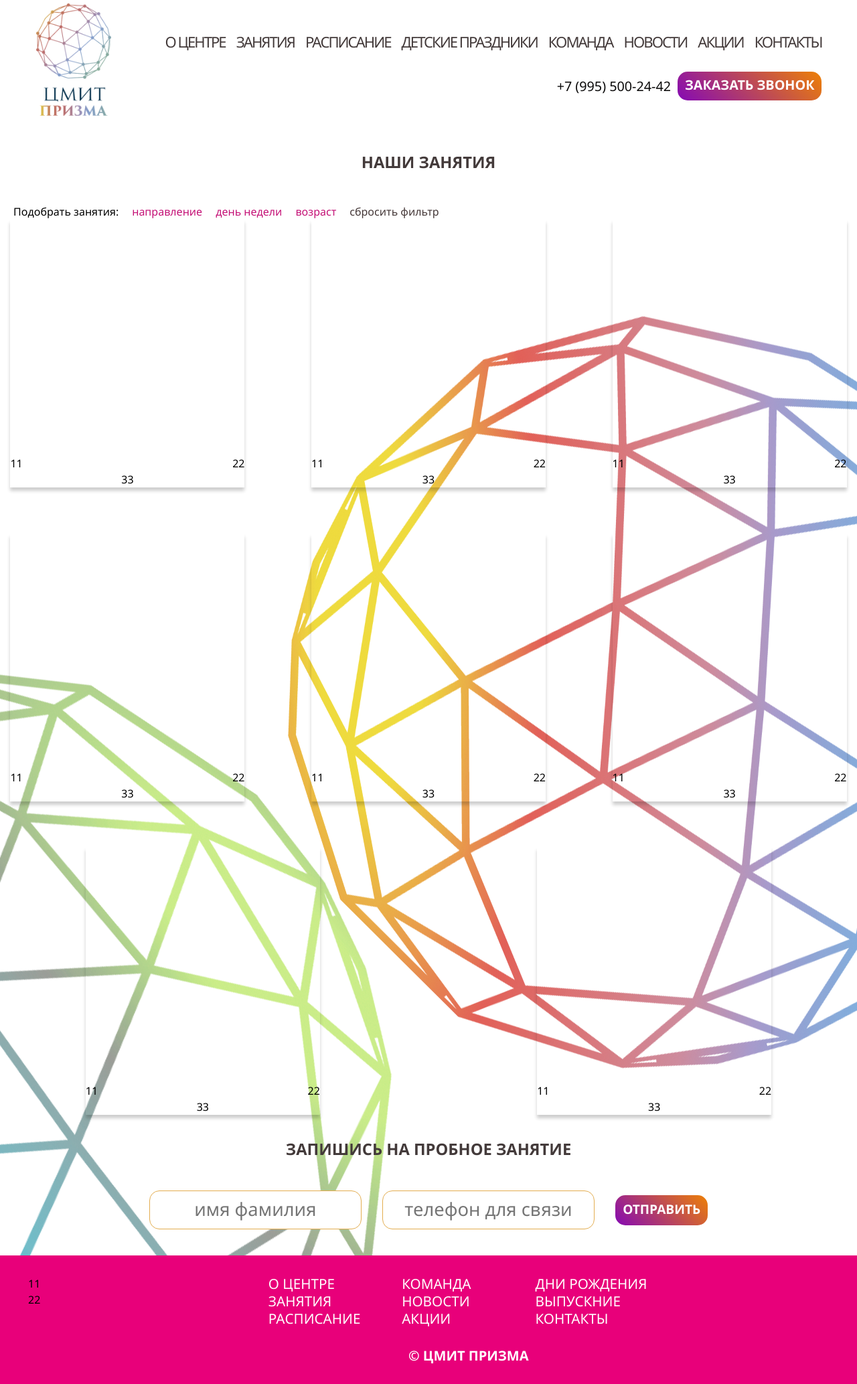
After one commit to Mart-V-V/prisma, a PHP site: page /page.html in a window 1280 px wide. The commit adds this page. Shown: the whole page at 67% size. Run offline with PHP 8.4, Linux system fonts and the light colour scheme.

Commit message:
add page.html

```diff
--- a/html/css/style.scss
+++ b/html/css/style.scss
@@ -9,8 +9,10 @@ body {
 }
 
 .full-page {
+    width: 100%;
     background: url(../img/bg-center.png) right center no-repeat;
 }
+
 .full-page_2 {
     background: url(../img/bg-footer.png) left bottom no-repeat;
 }
@@ -47,7 +49,6 @@ body {
             flex-direction: row;
             justify-content: flex-end;
             gap: calc(10px + (20 - 10) * ((100vw - 320px) / (1900 - 320)));
-            // margin-right: calc(10px + (80 - 10) * ((100vw - 320px) / (1900 - 320)));
             li {
                 a {
                     font-size: calc(10px + (30 - 10) * ((100vw - 320px) / (1900 - 320)));
@@ -115,7 +116,11 @@ body {
             }
         }
     }
+    &.pages {
+        position: relative;
+    }
 }
+
 .btn_grad {
     color: #fff !important;
     font-size: calc(10px + (25 - 10) * ((100vw - 320px) / (1900 - 320)));
@@ -125,9 +130,11 @@ body {
     text-transform: uppercase;
     background: linear-gradient(45deg, #850ab4, #ed8006);
 }
+
 .mobile-burger {
     display: none;
 }
+
 .slider {
     .reviews {
         max-width: 100%;
@@ -164,6 +171,7 @@ body {
         text-align: center;
     }
 }
+
 .block_art {
     padding: 39px;
     .reviews {
@@ -201,6 +209,7 @@ body {
         }
     }
 }
+
 .block_grid {
     width: 100%;
     padding: 39px;
@@ -297,6 +306,7 @@ body {
     }
 
 }
+
 .news {
     width: 100%;
     padding: 39px;
@@ -344,6 +354,7 @@ body {
     }
 
 }
+
 .page {
     &.reviews {
         display: flex;
@@ -389,6 +400,7 @@ body {
         }
     }
 }
+
 .maps {
     width: 100%;
     display: flex;
@@ -468,6 +480,7 @@ body {
     }
 
 }
+
 .footer {
     width: 100%;
     display: flex;
@@ -503,6 +516,7 @@ body {
         text-transform: uppercase;
     }
 }
+
 .mobile {
     display: none;
     width: 100vw;
@@ -516,6 +530,64 @@ body {
     background: #fff;
 }
 
+.less_title-page {
+    display: flex;
+    flex-direction: row;
+    justify-content: center;
+    margin: 50px 0;
+    font-size: calc(14px + 16*(100vw - 320px)/1580);
+    font-weight: 700;
+    color: #433a3a;
+    text-transform: uppercase;
+}
+.less_filter {
+    display: flex;
+    flex-direction: row;
+    justify-content: flex-start;
+    gap: 20px;
+    margin-left: calc(14px + (24 - 14) * ((100vw - 320px) / (1900 - 320)));
+    span {
+
+    }
+    a {
+        color: #c41176;
+        &:last-child {
+            color: #443737;
+        }
+    }
+}
+.less {
+    &_items {
+        display: flex;
+        flex-direction: row;
+        flex-wrap: wrap;
+        justify-content: space-around;
+        gap: calc(20px + (100 - 20) * ((100vw - 320px) / (1900 - 320)));
+    }
+    &_item {
+        width: 350px;
+        height: 400px;
+        display: flex;
+        flex-direction: column;
+        justify-content: flex-end;
+        box-shadow: 0 5px 5px rgba($color: #000, $alpha: .2);
+    }
+    &-desc {
+        display: flex;
+        flex-direction: row;
+        justify-content: space-between;
+        &_name {
+            display: flex;
+            justify-content: center;
+        }
+    }
+    &-left {
+
+    }
+    &-right {
+
+    }
+}
 
 @media screen and (max-width: 1080px) {
     .header {
@@ -622,49 +694,6 @@ body {
             }
         }
     }
-    .menu-burger__header {
-        // position: absolute;
-        // width: 40px;
-        // height: 35px;
-        display: block;
-        // margin-top: -40px;
-        // right: 20px;
-        // cursor: pointer;
-    }
-    // .menu-burger__header span, .menu-burger__header:after, .menu-burger__header:before{
-    //     height: 3px;
-    //     width: 100%;
-    //     position: absolute;
-    //     background: #515758;
-    //     margin: 0 auto;
-    //     transition: 0.5s;
-    // }
-    // .menu-burger__header span{
-    //     top: 16px;
-    // }
-    // .menu-burger__header:after, .menu-burger__header:before{
-    //     content: '';
-    // }
-    // .menu-burger__header:after{
-    //     bottom: 5px;
-    // }
-    // .menu-burger__header:before{
-    //     top: 5px;
-    // }
-    // .menu-burger__header.open-menu span {
-    //     opacity:0;
-    //     transition: 0.5s;
-    // }
-    // .menu-burger__header.open-menu:before {
-    //     transform: rotate(38deg);
-    //     top: 16px;
-    //     transition: 0.4s;
-    // }
-    // .menu-burger__header.open-menu:after {
-    //     transform: rotate(-38deg);
-    //     bottom: 16px;
-    //     transition: 0.4s;
-    // }
     .block_art .reviews .reviews-items {
         width: 95vw;
     }
--- a/html/index.html
+++ b/html/index.html
@@ -46,9 +46,6 @@
         <div class="header_left"><a href="/"><img src="img/logo_1.png"></a></div>
         <div class="header_right">
             <div class="header_menu-top">
-                <!-- <div class="menu-burger__header">
-                    <span></span>
-                </div> -->
                 <div class="btn_grad mobile-burger"><span></span></div>
                 <ul>
                     <li><a href="">о центре</a></li>
--- a/html/js/script.js
+++ b/html/js/script.js
@@ -1,7 +1,4 @@
 $(document).ready(function() {
-    $('.menu-burger__header').click(function() {
-        $('.mobile').toggleClass('active');
-    });
     $('.mobile-burger').click(function() {
         $('.mobile').toggleClass('active');
     });
--- /dev/null
+++ b/html/page.html
@@ -0,0 +1,202 @@
+<!DOCTYPE html>
+<html lang="en">
+<head>
+    <meta charset="UTF-8">
+    <meta http-equiv="X-UA-Compatible" content="IE=edge">
+    <meta name="viewport" content="width=device-width, initial-scale=1, shrink-to-fit=no">
+    <title>Prisma</title>
+    <link rel='stylesheet' href='css/style.css' type='text/css' media='all' />
+</head>
+<body>
+<div class="full-page">
+<div class="full-page_2">
+    <div class="header pages">
+        <div class="header_left"><a href="/"><img src="img/logo_1.png"></a></div>
+        <div class="header_right">
+            <div class="header_menu-top">
+                <div class="btn_grad mobile-burger"><span></span></div>
+                <ul>
+                    <li><a href="">о центре</a></li>
+                    <li><a href="" class="sub">занятия</a>
+                        <ul class="sub-menu">
+                            <li><a href="">button</a></li>
+                            <li><a href="">button</a></li>
+                            <li><a href="">button button</a></li>
+                            <li><a href="">button</a></li>
+                            <li><a href="">button</a></li>
+                            <li><a href="">button</a></li>
+                            <li><a href="">button</a></li>
+                            <li><a href="">button button</a></li>
+                            <li><a href="">button</a></li>
+                        </ul>
+                    </li>
+                    <li><a href="">расписание</a></li>
+                    <li><a href="" class="sub">детские праздники</a>
+                        <ul class="sub-menu">
+                            <li><a href="">button</a></li>
+                            <li><a href="">button</a></li>
+                            <li><a href="">button button</a></li>
+                            <li><a href="">button</a></li>
+                            <li><a href="">button button</a></li>
+                            <li><a href="">button</a></li>
+                            <li><a href="">button</a></li>
+                            <li><a href="">button</a></li>
+                            <li><a href="">button</a></li>
+                        </ul>
+                    </li>
+                    <li><a href="">команда</a></li>
+                    <li><a href="" class="sub">новости</a>
+                        <ul class="sub-menu">
+                            <li><a href="">button button</a></li>
+                            <li><a href="">button</a></li>
+                            <li><a href="">button</a></li>
+                            <li><a href="">button</a></li>
+                            <li><a href="">button</a></li>
+                            <li><a href="">button</a></li>
+                            <li><a href="">button</a></li>
+                            <li><a href="">button</a></li>
+                            <li><a href="">button</a></li>
+                        </ul>
+                    </li>
+                    <li><a href="">акции</a></li>
+                    <li><a href="">контакты</a></li>
+                </ul>
+                <div class="mobile">
+                    <div class="btn_grad mobile-burger"><span></span></div>
+                    <a href="/" class="logo"><img src="img/logo_1.png"></a>
+                    <ul class="menu-nav">
+                        <li><a href="">о центре</a></li>
+                        <li><a href="">занятия</a></li>
+                        <li><a href="">расписание</a></li>
+                        <li><a href="">детские праздники</a></li>
+                        <li><a href="">команда</a></li>
+                        <li><a href="">новости</a></li>
+                        <li><a href="">акции</a></li>
+                        <li><a href="">контакты</a></li>
+                    </ul>
+                    <div class="soc_ico">
+                        <a href="">1</a>
+                        <a href="">2</a>
+                        <a href="">3</a>
+                        <a href="">4</a>
+                    </div>
+                    <a href="tel:+79955002442" class="mob_phone">+7 (995) 500-24-42</a>
+                    <a href="" class="btn_grad">Заказать звонок</a>
+                </div>
+            </div>
+            <div class="header_contact">
+                <a href="tel:+79955002442">+7 (995) 500-24-42</a>
+                <a href="" class="btn_grad">Заказать звонок</a>
+            </div>
+        </div>
+    </div>
+
+    <div class="less_title-page">
+        <h1>Наши занятия</h1>
+    </div>
+
+    <div class="less_filter">
+        <span>Подобрать занятия:</span>
+        <a href="">направление</a>
+        <a href="">день недели</a>
+        <a href="">возраст</a>
+        <a href="">сбросить фильтр</a>
+    </div>
+
+    <div class="less_items">
+        <div class="less_item">
+            <div class="less-desc">
+                <div class="less-left">11</div>
+                <div class="less-right">22</div>
+            </div>
+            <div class="less-desc_name">33</div>
+        </div>
+        <div class="less_item">
+            <div class="less-desc">
+                <div class="less-left">11</div>
+                <div class="less-right">22</div>
+            </div>
+            <div class="less-desc_name">33</div>
+        </div>
+        <div class="less_item">
+            <div class="less-desc">
+                <div class="less-left">11</div>
+                <div class="less-right">22</div>
+            </div>
+            <div class="less-desc_name">33</div>
+        </div>
+        <div class="less_item">
+            <div class="less-desc">
+                <div class="less-left">11</div>
+                <div class="less-right">22</div>
+            </div>
+            <div class="less-desc_name">33</div>
+        </div>
+        <div class="less_item">
+            <div class="less-desc">
+                <div class="less-left">11</div>
+                <div class="less-right">22</div>
+            </div>
+            <div class="less-desc_name">33</div>
+        </div>
+        <div class="less_item">
+            <div class="less-desc">
+                <div class="less-left">11</div>
+                <div class="less-right">22</div>
+            </div>
+            <div class="less-desc_name">33</div>
+        </div>
+        <div class="less_item">
+            <div class="less-desc">
+                <div class="less-left">11</div>
+                <div class="less-right">22</div>
+            </div>
+            <div class="less-desc_name">33</div>
+        </div>
+        <div class="less_item">
+            <div class="less-desc">
+                <div class="less-left">11</div>
+                <div class="less-right">22</div>
+            </div>
+            <div class="less-desc_name">33</div>
+        </div>
+    </div>
+
+    <div class="subscribe" id="top">
+        <div class="subscribe-title">Запишись на пробное занятие</div>
+        <div class="subscribe-form">
+            <form action="">
+                <input type="text" placeholder="имя фамилия">
+                <input type="text" placeholder="телефон для связи">
+                <input type="submit" class="btn_grad" value="отправить">
+            </form>
+        </div>
+    </div>
+
+    <div class="footer">
+        <div class="footer-left">
+            <div class="footer-soc">11</div>
+            <div class="footer-ya">22</div>
+        </div>
+        <div class="footer-right">
+            <div class="footer-menu">
+                <ul>
+                    <li><a href="">О центре</a></li>
+                    <li><a href="">Команда</a></li>
+                    <li><a href="">Дни рождения</a></li>
+                    <li><a href="">Занятия</a></li>
+                    <li><a href="">Новости</a></li>
+                    <li><a href="">Выпускние</a></li>
+                    <li><a href="">Расписание</a></li>
+                    <li><a href="">Акции</a></li>
+                    <li><a href="">Контакты</a></li>
+                </ul>
+            </div>
+            <div class="footer-copy">&copy; цмит призма</div>
+        </div>
+    </div>
+</div>
+</div>
+<script src="js/script.js"></script>
+</body>
+</html>
```
Also changed, not shown: html/css/style.css.
